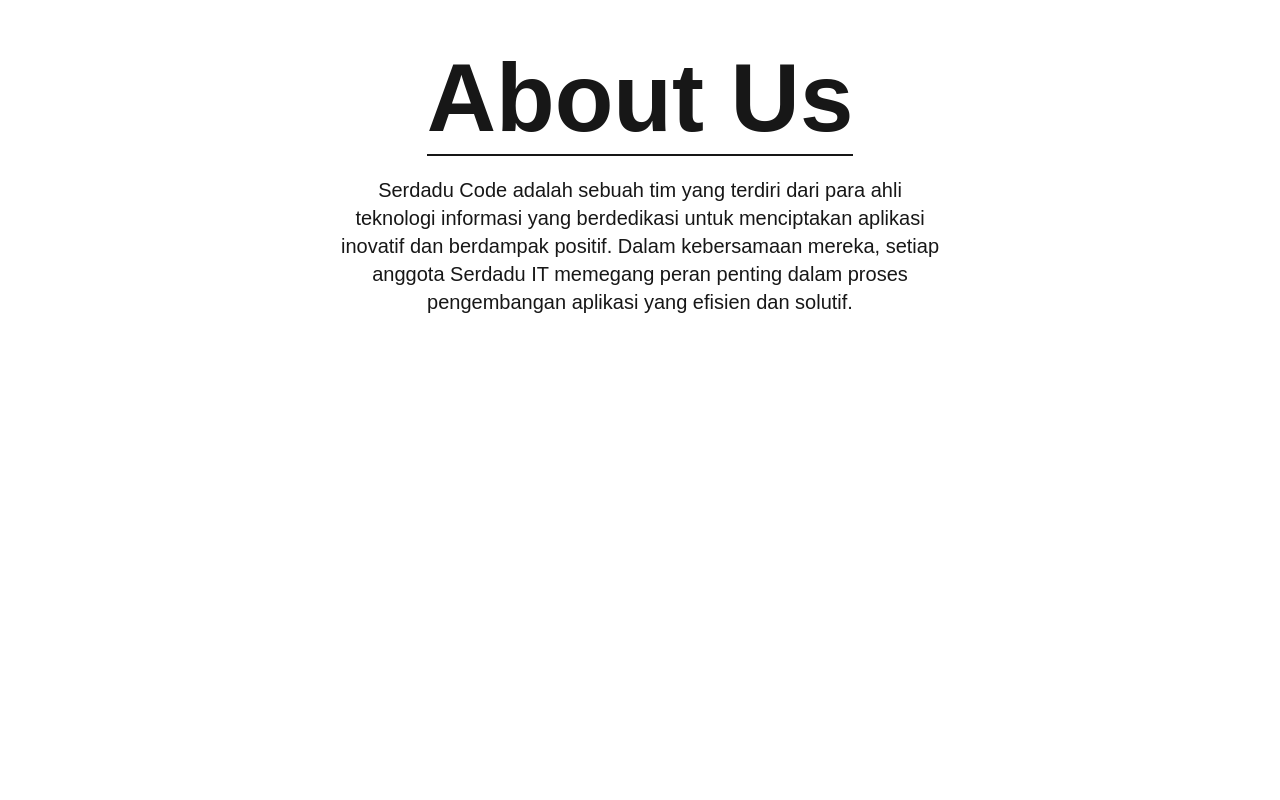
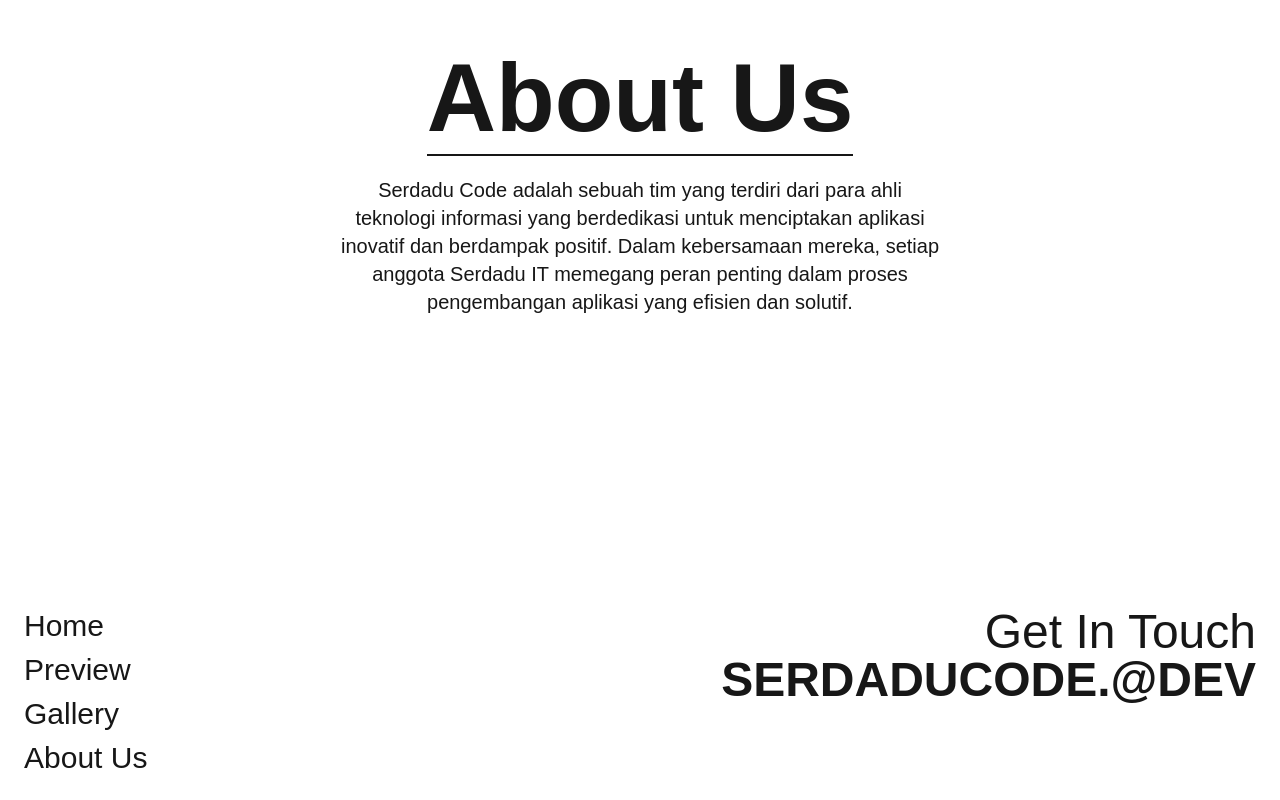
Before and after one commit to wildanfajriyan/remindeen-landing, a Next.js app: page / in a window 1280 px wide. Shown: the part 3457-4257 px from the top of the page. Before the commit the page ends 4040 px from the top, so only its background shows below. Built offline with nearby package versions, Linux system fonts and the light colour scheme; a web font is replaced by a local one.

Commit message:
Update Footer

```diff
--- /dev/null
+++ b/src/components/Footer.jsx
@@ -0,0 +1,17 @@
+export default function Footer() {
+
+    return (
+        <footer className="border-t border-white p-6 flex justify-between items-start b-full">
+            <div className="flex flex-col space-y-2 text-left text-3xl font-medium">
+                <a href="#remindeen" className="hover:underline">Home</a>
+                <a href="#preview" className="hover:underline">Preview</a>
+                <a href="#gallery" className="hover:underline">Gallery</a>
+                <a href="#about" className="hover:underline">About Us</a>
+            </div>
+            <div className="text-right">
+            <p className="text-5xl">Get In Touch</p>
+            <h1 className="text-5xl font-bold">SERDADUCODE.@DEV</h1>
+            </div>
+        </footer>
+    );
+};
--- a/src/pages/index.tsx
+++ b/src/pages/index.tsx
@@ -8,6 +8,7 @@
 import galleryThreePic from '../../public/3.png';
 import galleryFourPic from '../../public/4.png';
 import galleryFivePic from '../../public/5.png';
+import Footer from '@/components/Footer';
 
 const ruhl = Frank_Ruhl_Libre({
   subsets: ['latin'],
@@ -33,7 +34,7 @@
               jadwal salat yang akurat sesuai lokasi pengguna, Remindeen
               membantu memastikan ibadah kamu selalu tepat waktu. Selain itu,
               Remindeen juga menampilkan dakwah singkat berupa ayat-ayat
-              Al-Qur'an dan hadits pilihan yang memberi motivasi dan menyejukkan
+              Al-Qur&apos;an dan hadits pilihan yang memberi motivasi dan menyejukkan
               hati.
             </p>
           </div>
@@ -112,6 +113,7 @@
           </div>
         </div>
       </section>
+      <Footer/>
     </div>
   );
 }
```
Also changed, not shown: public/picture.jpg (added).
